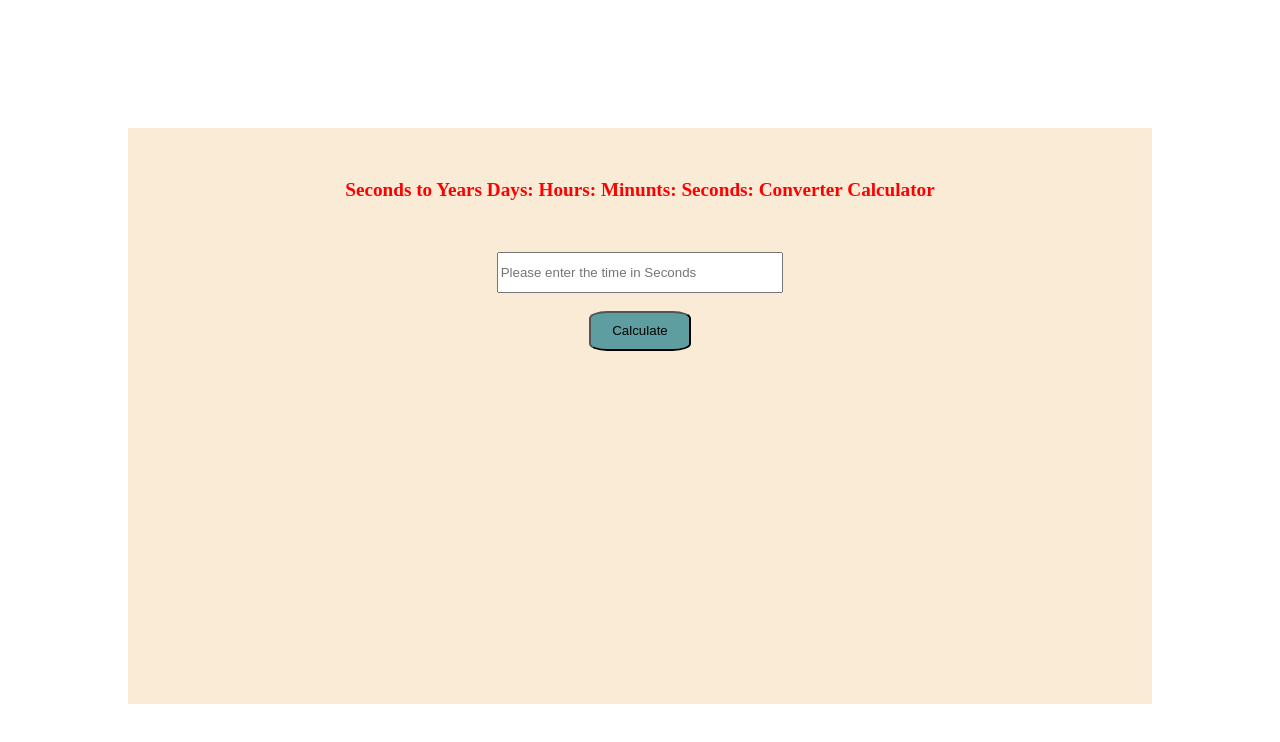
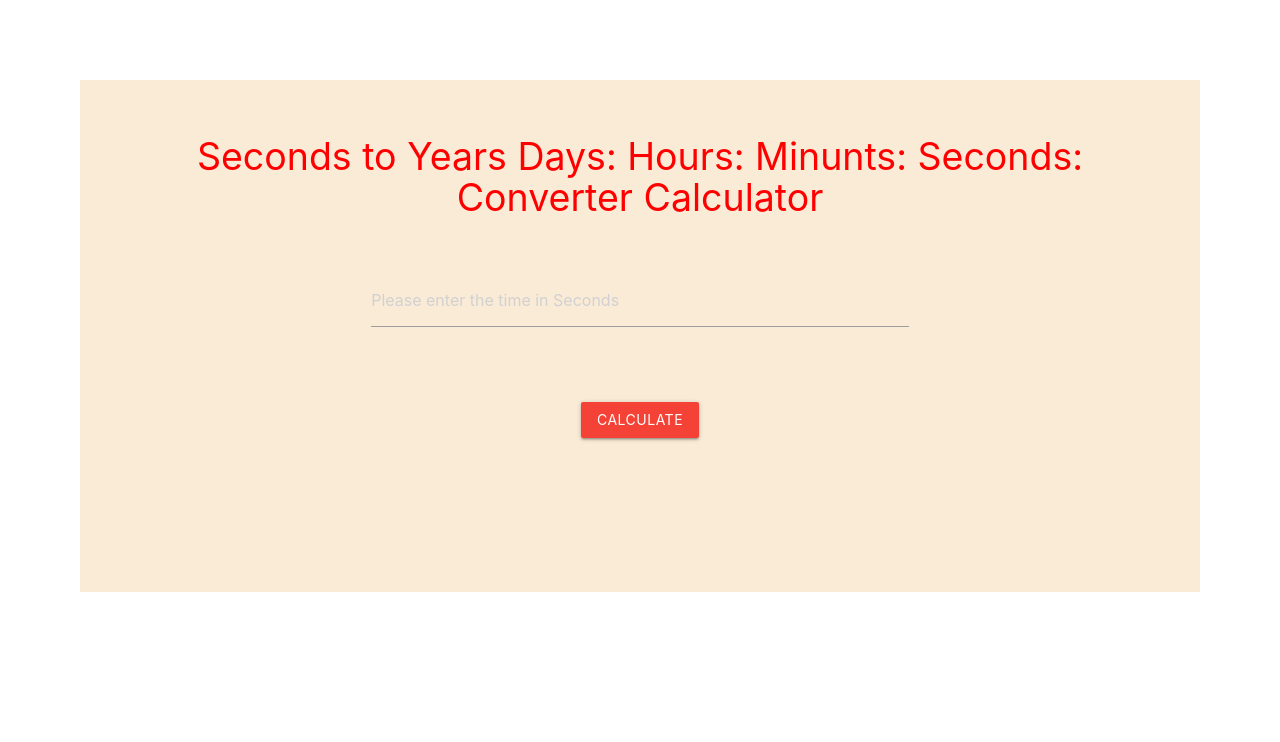
Before and after one commit to anandbattul/Converter-Calculator, a plain HTML site: page index.html in a window 1280 px wide. Drawn offline with nearby package versions, Linux system fonts and the light colour scheme.

Commit message:
Add files via upload

```diff
--- a/index.html
+++ b/index.html
@@ -1,19 +1,22 @@
 <html>
 
 <head>
+    <link rel="stylesheet" href="https://cdnjs.cloudflare.com/ajax/libs/materialize/1.0.0/css/materialize.min.css">
+
     <title>Seconds to Years Days: Hours: Minunts: Seconds: Converter Calculator</title>
-    <div id="container">
-        <h1>Seconds to Years Days: Hours: Minunts: Seconds: Converter Calculator</h1> <input type="text" id="secd"
-            placeholder="Please enter the time in Seconds"><br><br>
-        <input type="button" onclick="cal()" value="Calculate" id="btn">
-        <br><br>
-        <div id="dis"></div>
-        <div id="dis2"></div>
-    </div>
     <link rel="stylesheet" href="style.css">
 </head>
 
 <body>
+    <div id="container">
+        <h1>Seconds to Years Days: Hours: Minunts: Seconds: Converter Calculator</h1>
+         <input type="text" id="secd" placeholder="Please enter the time in Seconds"/><br><br>
+        <!-- <input type="button"  class="btn red" onclick="cal()" value="Calculate" id="btn"> -->
+        <br><br>
+        <button class="btn red" onclick="cal()" id="btn">Calculate</button>
+        <div id="dis"></div>
+        <h2 id="dis2"></h2>
+    </div>
     <script src="main.js"></script>
     <script>
     </script>
--- a/main.js
+++ b/main.js
@@ -20,7 +20,7 @@ function cal() {
             days = days % 365
         }
         document.getElementById("dis").innerHTML = ("Years:" + parseInt(years) + "&nbsp " + "Days:" + parseInt(days) + "&nbsp " + "Hours:" + parseInt(hr) + "&nbsp " +
-"Minunts:" + parseInt(min) + "&nbsp " + "Seconds:" + (sec))
+            "Minunts:" + parseInt(min) + "&nbsp " + "Seconds:" + (sec))
         document.getElementById("dis2").innerHTML = "Thank You"
     }
 }
--- a/style.css
+++ b/style.css
@@ -1,10 +1,10 @@
 #container {
     background-color: antiquewhite;
-    height: 120%;
+    height: 80%;
 }
 h1 {
     color: red;
-    font-size: 120%;
+    font-size: 250%;
     padding: 5%;
     margin: 0%;
 }
@@ -12,21 +12,21 @@ h1 {
     color: blue;
     font-size: 150%;
 }
-#btn {
-    width: 10%;
-    height: 7%;
-    border-radius: 18%;
-    background-color: cadetblue;
-}
+/* #btn { */
+    /* width: 10%; */
+    /* height: 7%; */
+    /* border-radius: 18%; */
+    /* background-color: cadetblue; */
+/* } */
 #secd {
-    width: 28%;
-    height: 7%;
+    width: 48%;
+    height: 10%;
     text-align: center;
     justify-items: center;
 }
 body {
     text-align: center;
     align-items: center;
-    margin: 10%;
-    margin-bottom: 15%;
+    margin: 10vh;
+    /* margin-bottom: 15%; */
 }
```
